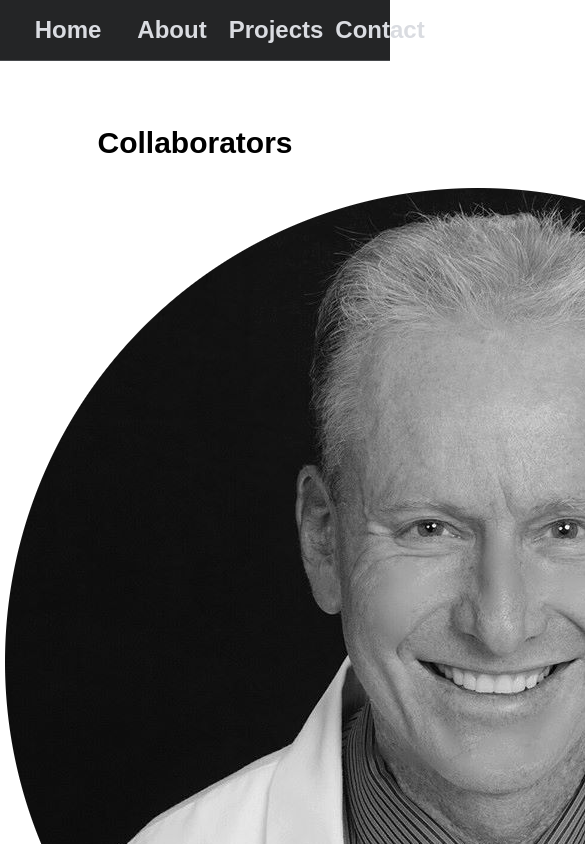
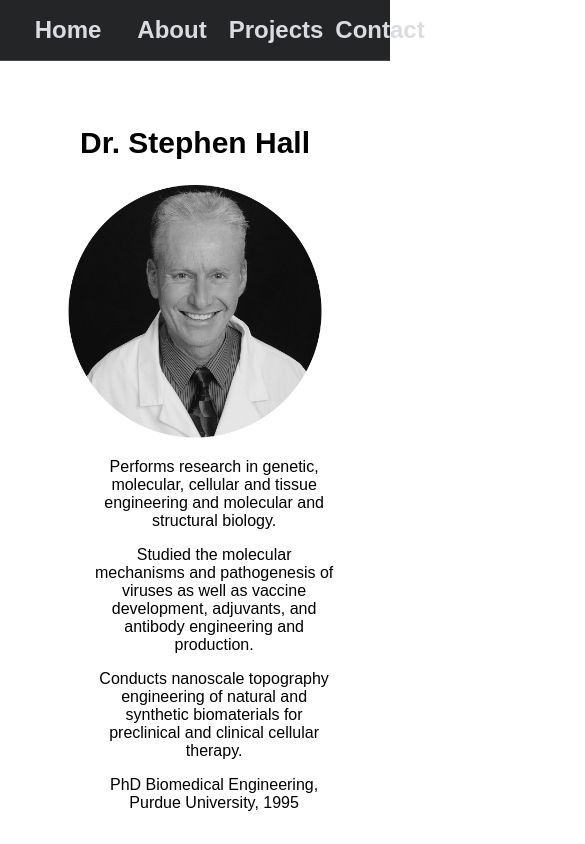
Before and after one commit to blueMesaEngineering/doom_patrol_face-hole, a React (Create React App) app: page /shallphd in a window 390 px wide. Shown: the top 844 px of the page, 585 px wide, since content can reach past the window. Built offline with nearby package versions, Linux system fonts and the light colour scheme.

Commit message:
feat:Converted all pages to mobile first design

```diff
--- a/src/pages/Contact.jsx
+++ b/src/pages/Contact.jsx
@@ -6,15 +6,15 @@ class Contact extends React.Component {
   }
   render() {
     return (
-      <div id="parent">
-        <div style={{ paddingTop: "70px" }}>
-          <center>
+      <div style={{ padding: "0px" }}>
+        <center>
+          <h2 className="content" style={{ paddingTop: "40px", fontSize: 30 }}>
             Email{" "}
-            <a href="mailto:nathan@bluemesaengineering.com">
-              nathan
-            </a>
-          </center>
-        </div>
+              <a href="mailto:nathan@bluemesaengineering.com">
+                nathan
+              </a>
+          </h2>
+        </center>
       </div>
     );
   }
--- a/src/pages/Home.jsx
+++ b/src/pages/Home.jsx
@@ -33,7 +33,7 @@ class Home extends React.Component {
             <div style={{
                     backgroundImage: `url(${background})`,
                     backgroundSize: "cover",
-                    height: "80vh",
+                    height: "65vh",
                     width: "70vw",
                     color: 'white'
                   }}
@@ -50,11 +50,11 @@ class Home extends React.Component {
                             width: "50vw"
                             }}/> */}
 
-                <img src={ mottoText } alt="Blue Mesa Engineering Motto"
+                {/* <img src={ mottoText } alt="Blue Mesa Engineering Motto"
                    style={{
                             paddingTop: "100px",
                             width: "50vw"
-                            }}/>
+                            }}/> */}
               </h2>
               {/* <h2 className="content"
                   style={{  paddingTop: "40px",
--- a/src/pages/about/About.jsx
+++ b/src/pages/about/About.jsx
@@ -1,4 +1,6 @@
 import React from "react";
+import DistralitePath from "../../assets/Images/Other/Distralite.jpg";
+import { ContentWrap } from '../pageContentStyles/contentStyles';
 
 class About extends React.Component {
   componentDidMount() {
@@ -7,19 +9,25 @@ class About extends React.Component {
 
   render() {
     return (
-      <div id="parent">
       <center>
+        <ContentWrap>
           <div style={{ padding: "0px" }}>
             <center>
               <h2 className="content" style={{ paddingTop: "40px", fontSize: 30 }}>About</h2>
             </center>
           </div>
-          <div>
+          <div className="boxWrap">
+            <img  className="img"
+                  src={ DistralitePath }
+                  style={{ width: "30vh",
+                          //  paddingTop: "5%"
+                          }}/>
+            <div className="cont">
               <p>
-            Blue Mesa Engineering was born out of a brainstorming effort to solve a real world design engineering problem - a classic case of "How do we build a better mousetrap?"
+                Blue Mesa Engineering was born out of a brainstorming effort to solve a real world design engineering problem - a classic case of "How do we build a better mousetrap?"  The Distralite was designed and developed as a solution to the problem of lack of alternative of a less-lethal, resuable, multi-application to the m84 stun grenade.
               </p>
               <p>
-            Since then, having developed a tactical product, it has been growing organcially in the field of software engineering, and is always interested to learn about new problems to solve.
+                Since then, having developed a tactical product, the Distralite, Blue Mesa has been growing organically in the field of software engineering, and is always interested to learn about new problems to solve.
               </p>
               <p>
                 We are currently active in the Software Engineering,
@@ -27,8 +35,9 @@ class About extends React.Component {
                 Engineering spaces.
               </p>
             </div>
+          </div>
+        </ContentWrap>
       </center>
-      </div>
     );
   }
 }
--- a/src/pages/about/Ndguthrie.jsx
+++ b/src/pages/about/Ndguthrie.jsx
@@ -11,11 +11,16 @@ class Ndguthrie extends React.Component {
     return (
       <center>
         <ContentWrap>
+          <div style={{ padding: "0px" }}>
+            <center>
+              <h2 className="content" style={{ paddingTop: "40px", fontSize: 30 }}>Nathan D. Guthrie</h2>
+            </center>
+          </div>
           <div className="boxWrap">
             <img  className="img"
                   src={ Nathan }
                   style={{ width: "30vh",
-                            paddingTop: "5%"
+                            // paddingTop: "5%"
                         }}/>
             <div className="cont">
               <p>
--- a/src/pages/about/Shallphd.jsx
+++ b/src/pages/about/Shallphd.jsx
@@ -1,5 +1,6 @@
 import React from "react";
 import Steve from "../../assets/Images/Profiles/DocHall1.png";
+import { ContentWrap } from '../pageContentStyles/contentStyles';
 
 class Shallphd extends React.Component {
   componentDidMount() {
@@ -8,25 +9,23 @@ class Shallphd extends React.Component {
 
   render() {
     return (
-      <div id="parent">
       <center>
+        <ContentWrap>
+
           <div style={{ padding: "0px" }}>
             <center>
-              <h2 className="content" style={{ paddingTop: "40px", fontSize: 30 }}>Collaborators</h2>
+              <h2 className="content" style={{ paddingTop: "40px", fontSize: 30 }}>Dr. Stephen Hall</h2>
             </center>
           </div>
-          {/* <hr style={{ width: "75%" }} /> */}
-          <div>
-            <table className="standardTable">
-              <tr>
-              <th>
+          <div className="boxWrap">
             <img
-                    className="profile"
+              className="img"
               src={Steve}
-                    alt={"Steve Hall"} />
-                  <p>Dr. Stephen Hall</p>
-                </th>
-                <th>
+              alt={"Steve Hall"}
+              style={{
+                        width: "30vh"
+              }}/>
+            <div className="cont">
               <p>
                 Performs research in genetic, molecular, cellular and tissue
                 engineering and molecular and structural biology.
@@ -42,13 +41,10 @@ class Shallphd extends React.Component {
                 therapy.
               </p>
               <p>PhD Biomedical Engineering, Purdue University, 1995</p>
-                </th>
-              </tr>
-            </table>
             </div>
-          {/* <hr style={{ width: "75%" }} /> */}
+          </div>
+        </ContentWrap>
       </center>
-      </div>
     );
   }
 }
--- a/src/pages/pageContentStyles/contentStyles.js
+++ b/src/pages/pageContentStyles/contentStyles.js
@@ -5,7 +5,7 @@ const media = {
 }
 
 export const ContentWrap = styled.div`
-  width: 100%;
+  width: 90%;
   // border: 1px solid green;
   display: flex;
   flex-flow: column nowrap;
@@ -25,7 +25,7 @@ export const ContentWrap = styled.div`
   }
 
   .boxWrap {
-    width: 90%;
+    width: 85%;
     // border: 1px solid blue;
 
     ${media.desktop} {
@@ -59,7 +59,7 @@ export const ContentWrap = styled.div`
       ${media.desktop} {
         margin: 0;
         width: 48%;
-        padding: 10%;
+        padding: 2%;
       }
     }
   }
--- a/src/pages/projects/Distralite.js
+++ b/src/pages/projects/Distralite.js
@@ -1,5 +1,6 @@
 import React from "react";
 import DistralitePath from "../../assets/Images/Other/Distralite.jpg";
+import { ContentWrap } from '../pageContentStyles/contentStyles';
 
 class Distralite extends React.Component {
   componentDidMount() {
@@ -8,22 +9,21 @@ class Distralite extends React.Component {
 
   render() {
     return (
-      <div id="parent">
       <center>
+        <ContentWrap>
           <div style={{ padding: "0px" }}>
             <center>
-              <h2 className="content" style={{ paddingTop: "40px", fontSize: 30 }}>Projects</h2>
+              <h2 className="content" style={{ paddingTop: "40px", fontSize: 30 }}>Distralite</h2>
             </center>
           </div>
-          {/* <hr style={{ width: "75%" }} /> */}
-          <div>
-            <table className="standardTable">
-              <tr>
-              <th>
-                  <img className="projects" src={DistralitePath} alt={"Distralite"} />
-                  <p>Distralite</p>
-                </th>
-                <th>
+          <div className="boxWrap">
+            <img
+                className="projects"
+                src={DistralitePath}
+                alt={"Distralite"}
+                style={{ width: "30vh" }}
+                />
+            <div className="cont">
               <p>
                 The Distralite is a less-lethal, electronic, distraction device.
               </p>
@@ -45,15 +45,12 @@ class Distralite extends React.Component {
                 Tactical Training, Civilian Personal Safety, Utility,
                 Construction, etc.
               </p>
-                </th>
-              </tr>
-            </table>
             </div>
-          {/* <hr style={{ width: "75%" }} /> */}
+          </div>
+        </ContentWrap>
       </center>
-      </div>
     );
   }
 }
 
-export default Distralite;
+export default Distralite
--- a/src/pages/projects/Minotaurshoof.js
+++ b/src/pages/projects/Minotaurshoof.js
@@ -1,5 +1,6 @@
 import React from "react";
 import MinotaurshoofPath from "../../assets/Images/Other/minotaursHoof.png";
+import { ContentWrap } from '../pageContentStyles/contentStyles';
 
 class Minotaurshoof extends React.Component {
   componentDidMount() {
@@ -8,21 +9,24 @@ class Minotaurshoof extends React.Component {
 
   render() {
     return (
-      <div id="parent">
       <center>
+        <ContentWrap>
           <div style={{ padding: "0px" }}>
             <center>
               <h2 className="content" style={{ paddingTop: "40px", fontSize: 30 }}>Projects</h2>
             </center>
           </div>
-          <div>
-            <table className="standardTable">
-              <tr>
-              <th>
-                  <img className="projects" src={MinotaurshoofPath} alt={"Minotaur's Hoof"} />
+          <div className="boxWrap">
+              <img  className="projects"
+                    src={MinotaurshoofPath}
+                    alt={"Minotaur's Hoof"}
+                    style={{ width: "30vh",
+                    // paddingTop: "5%"
+                }}/>
+
+            <div className="cont">
+
               <p>Minotaur's Hoof</p>
-                </th>
-                <th>
               <p>
                 The Minotaur's Hoof is a sample application that runs on
                 Ruby on Rails and utilizes the DocRaptor gem to retrieve a
@@ -34,12 +38,10 @@ class Minotaurshoof extends React.Component {
                 Uses Bootstrap, HTML, CSS, and Javascript for front end
                 interface.
               </p>
-                </th>
-              </tr>
-            </table>
             </div>
+          </div>
+        </ContentWrap>
       </center>
-      </div>
     );
   }
 }
```
Lines whose indentation alone changed are shown as unchanged.
